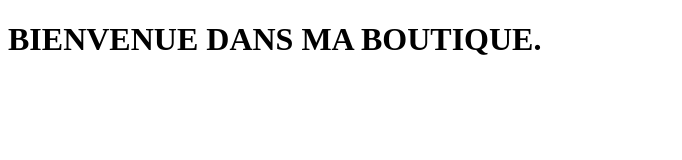
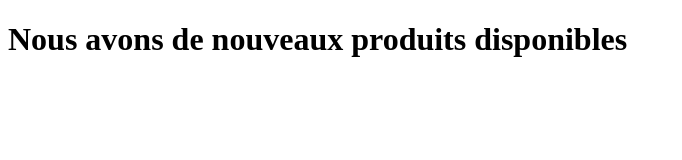
Before and after one commit to orlaneboni314/Ma-Boutique, a plain HTML site: page index.html in a window 1280 px wide. Shown: the whole page, without its empty margins (0-682 px from the left). Drawn offline with Linux system fonts and the light colour scheme.

Commit message:
Ajout de mes modifications

```diff
--- a/index.html
+++ b/index.html
@@ -6,6 +6,6 @@
     <title>Ma Boutique</title>
 </head>
 <body>
-<h1>BIENVENUE DANS MA BOUTIQUE.</h1>
+<h1>Nous avons de nouveaux produits disponibles</h1>
 </body>
 </html>
```
